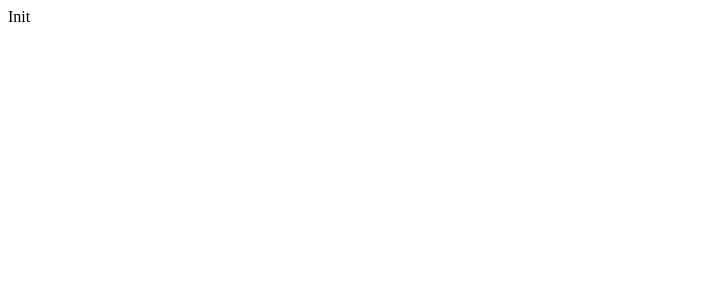
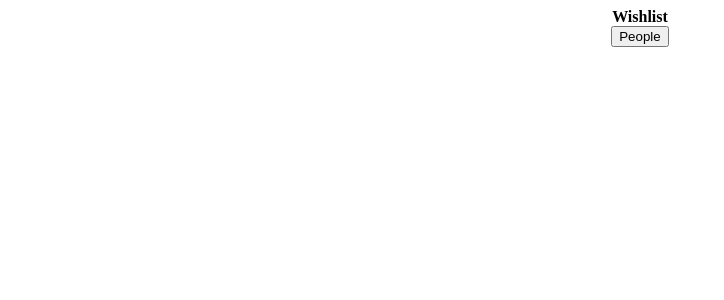
Before and after one commit to Stuzerain/wishlist-app, a React app: page / in a window 1280 px wide. Shown: the top 300 px of the page, without its empty margins (0-724 px from the left). Built offline with nearby package versions, Linux system fonts and the light colour scheme; the HTML template or start-up script is replaced by a standard one.

Commit message:
basic header setup -- state will come from db, implement redux?

```diff
--- a/client/src/components/App.jsx
+++ b/client/src/components/App.jsx
@@ -1,11 +1,14 @@
-import React from 'react';
+import React, {useState} from 'react';
+import Header from './Header.jsx';
 
 const App = () => {
 
+  const [people, setPeople] = useState([]);
+  const [selected, setSelected] = useState(people[0])
 
   return (
     <div>
-      Init
+      <Header people={people} selected={selected} />
     </div>
   )
 }
--- /dev/null
+++ b/client/src/components/Header.jsx
@@ -0,0 +1,38 @@
+import React from 'react';
+
+// importing bootstrap components -- importing each separately is better for
+// runtime than ex. "import {x, y, z} from 'react-bootstrap'"
+import DropdownButton from 'react-bootstrap/DropdownButton';
+import Dropdown from 'react-bootstrap/Dropdown';
+import Container from 'react-bootstrap/Container';
+import Row from 'react-bootstrap/Row';
+import Col from 'react-bootstrap/Col';
+
+const Header = ( { people, selected } ) => {
+
+  const peopleDropdown = people.map((person, index) => (
+    <Dropdown.Item key={index}>{person}</Dropdown.Item>
+  ));
+
+  return (
+    <Container>
+      <Row style={{textAlign: 'center', fontWeight: 'bold'}}>
+        <Col>
+          Wishlist
+        </Col>
+      </Row>
+      <Row style={{textAlign: 'center'}}>
+        <Col>
+          <DropdownButton title='People'>
+            {peopleDropdown}
+          </DropdownButton>
+        </Col>
+        <Col>
+          {selected}
+        </Col>
+      </Row>
+    </Container>
+  )
+}
+
+export default Header;
```
